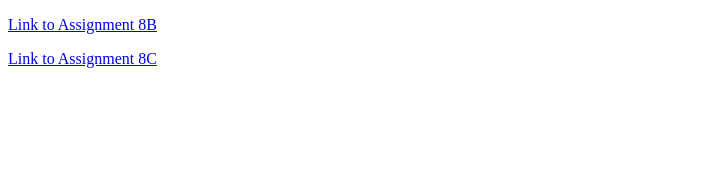
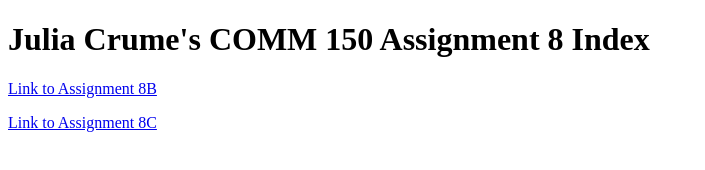
Before and after one commit to jpcrume/jpcrume.github.io, a plain HTML site: page index.html in a window 1280 px wide. Shown: the whole page, without its empty margins (0-705 px from the left). Drawn offline with Linux system fonts and the light colour scheme.

Commit message:
index push

```diff
--- a/index.html
+++ b/index.html
@@ -2,10 +2,9 @@
 <html>
 <head>
 <title>Julia Crume's COMM 150 Assignment 8</title>
-<title>Julia Crume's COMM 150 Assignment Index</title>
 </head>
 <body>
-
+<h1>Julia Crume's COMM 150 Assignment 8 Index</h1>
 <p><a href="/assignment8B.html">Link to Assignment 8B</a></p>
 
 <p><a href="/assignment8C.html">Link to Assignment 8C</a></p>
```
